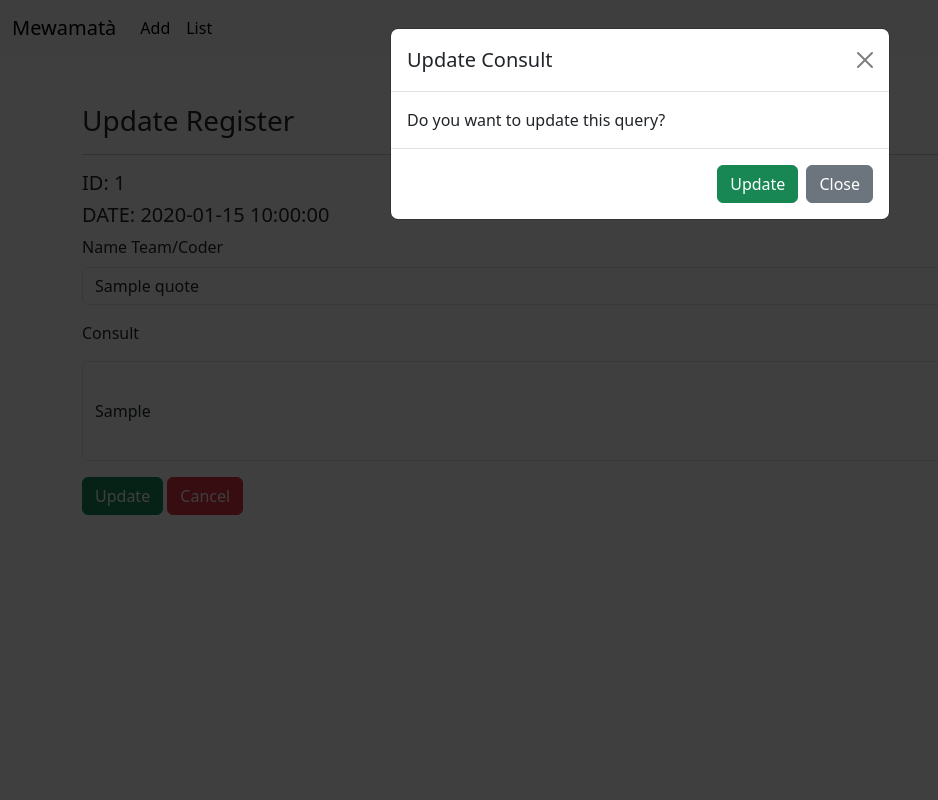
After one commit to mattsandovalb/CRUD-Consultorio-del-coder, a PHP site: page /view/edit.php?id=1 in a window 1280 px wide, after a click on "Update". The commit adds this page. Shown: the whole page, without its empty margins (0-938 px from the left). Run offline with PHP 8.4, Linux system fonts and the light colour scheme; tables that the repository leaves empty or names only in its code hold one stand-in row (values such as "Sample post").

Commit message:
Update and Delete dont work and Error 404

```diff
--- a/controller/consultController.php
+++ b/controller/consultController.php
@@ -19,5 +19,13 @@
         {
             return ($this->model->list()) ? $this->model->list() : false;
         }
+        public function update($id, $name)
+        {
+            return ($this->model->update( $id, $name) != false) ? header ("Location:list.php?id=".$id) : header ("Location:list.php");
+        }
+        public function delete($id)
+        {
+            return ($this->model->delete($id)) ? header("Location:list.php") : header ("Location:show.php?id=".$id) ;
+        }
     }
 ?>
--- a/index.php
+++ b/index.php
@@ -1,7 +1,7 @@
 <?php
-  require_once('./view/head/head.php')
+  require_once('./view/head.php')
 ?>
 
 <?php
-  require_once('./view/consult/create.php')
+  require_once('./view/create.php')
 ?>
--- a/model/consultModel.php
+++ b/model/consultModel.php
@@ -26,5 +26,18 @@
             $stament = $this->pdo->prepare(("SELECT * FROM quotes"));
             return ($stament->execute()) ?$stament->fetchAll() : false;
         }
+        public function update($id, $name)
+        {
+            $stament = $this->pdo->prepare("UPDATE quotes SET Name  = :Name WHERE id = :id");
+            $stament->bindParam(":Name", $name);
+            $stament->bindParam(":id", $id);
+            return ($stament->execute()) ? $id : false ;
+        }
+        public function delete($id)
+        {
+            $stament = $this->pdo->prepare("DELETE FROM quotes WHERE id = :id");
+            $stament->bindParam(":id", $id);
+            return ($stament->execute()) ? true : false ;
+        }
     }
 ?>
--- a/view/consult/create.php
+++ b/view/create.php
@@ -12,7 +12,7 @@
 
 
   <section class="general_section">
-    <form class="general_form" method="POST" autocomplete="off" action="../../../Brifing_CRUD/view/consult/send.php" >
+    <form class="general_form" method="POST" autocomplete="off" action="../../Brifing_CRUD/view/send.php" >
       <div class="form_div">
         <div class="mb-3">
             <label for="exampleInputName" class="form-label">Name Team/Coder</label>
@@ -23,7 +23,7 @@
             <textarea required  class="form-control" name="consult" placeholder="Consult" id="floatingTextarea2" style="height: 100px"></textarea>
         </div>
         <button name="submit" value="send" type="submit" class="btn btn-primary">Save</button>
-        <button name="submit" value="send" type="submit" class="btn btn-danger"><a class="text-decoration-none text-light" href="../../../Brifing_CRUD/index.php">Cancel</a></button>
+        <button name="submit" value="send" type="submit" class="btn btn-danger"><a class="text-decoration-none text-light" href="../index.php">Cancel</a></button>
       </div>
     </form>
     </section>
--- /dev/null
+++ b/view/delete.php
@@ -0,0 +1,5 @@
+<?php
+    require_once("c://xampp/htdocs/Brifing_CRUD/controller/consultController.php");
+    $obj = new consultController();
+    $obj->delete($_GET["id"]);
+?>
--- /dev/null
+++ b/view/edit.php
@@ -0,0 +1,67 @@
+<?php
+    require_once("C://xampp/htdocs/Brifing_CRUD/view/head.php");
+    require_once("C://xampp/htdocs/Brifing_CRUD/controller/consultController.php");
+    $obj = new consultController();
+    $card = $obj->show($_GET['id']);
+?>
+<!DOCTYPE html>
+<html lang="en">
+<head>
+    <meta charset="UTF-8">
+    <meta http-equiv="X-UA-Compatible" content="IE=edge">
+    <meta name="viewport" content="width=device-width, initial-scale=1.0">
+    <link href="https://cdn.jsdelivr.net/npm/bootstrap@5.3.0-alpha1/dist/css/bootstrap.min.css" rel="stylesheet" integrity="sha384-GLhlTQ8iRABdZLl6O3oVMWSktQOp6b7In1Zl3/Jr59b6EGGoI1aFkw7cmDA6j6gD" crossorigin="anonymous">
+    <link href="style.css" rel="stylesheet">
+    <title>Pues no mas</title>
+</head>
+<body>
+
+
+  <section class="general_section container">
+    <h3>Update Register</h3>
+    <hr>
+    <div>
+    <h5>ID: <?=$card[0]?></h5>
+    <h5>DATE: <?=$card[3]?></h5>
+    </div>
+    <form class="general_form" method="POST" autocomplete="off" action="./update.php" >
+      <div class="form_div">
+        <div class="mb-3">
+            <label for="exampleInputName" class="form-label text-bold">Name Team/Coder</label>
+            <input required  placeholder="Name" name="name" type="name" class="form-control" id="exampleInputEmail1" aria-describedby="emailHelp" value="<?= $card[1]?>">
+        </div>
+        <div class="mb-3">
+            <label for="floatingTextarea2" class="mb-3">Consult</label>
+            <input value="<?= $card[2]?>" required type="text"  class="form-control" name="consult" placeholder="Consult"  style="height: 100px" >
+        </div>
+        <!-- Button trigger modal -->
+        <button type="button" class="btn btn-success" data-bs-toggle="modal" data-bs-target="#exampleModal">
+                        Update
+                      </button>
+                      <button name="submit" value="send" type="submit" class="btn btn-danger"><a class="text-decoration-none text-light" href="./list.php">Cancel</a></button>
+                      <!-- Modal -->
+                      <div class="modal fade" id="exampleModal" tabindex="-1" aria-labelledby="exampleModalLabel" aria-hidden="true">
+                        <div class="modal-dialog">
+                          <div class="modal-content">
+                            <div class="modal-header">
+                              <h1 class="modal-title fs-5" id="exampleModalLabel">Update Consult</h1>
+                              <button type="button" class="btn-close" data-bs-dismiss="modal" aria-label="Close"></button>
+                            </div>
+                            <div class="modal-body">
+                            Do you want to update this query?
+                            </div>
+                            <div class="modal-footer">
+                                <button type="submit" class="btn btn-success">Update</button>
+                                <button type="button" class="btn btn-secondary" data-bs-dismiss="modal">Close</button>
+                            </div>
+
+      </div>
+
+
+    </form>
+    </section>
+
+    <script src="https://cdn.jsdelivr.net/npm/@popperjs/core@2.11.6/dist/umd/popper.min.js" integrity="sha384-oBqDVmMz9ATKxIep9tiCxS/Z9fNfEXiDAYTujMAeBAsjFuCZSmKbSSUnQlmh/jp3" crossorigin="anonymous"></script>
+    <script src="https://cdn.jsdelivr.net/npm/bootstrap@5.3.0-alpha1/dist/js/bootstrap.min.js" integrity="sha384-mQ93GR66B00ZXjt0YO5KlohRA5SY2XofN4zfuZxLkoj1gXtW8ANNCe9d5Y3eG5eD" crossorigin="anonymous"></script>
+</body>
+</html>
--- a/view/head/head.php
+++ b/view/head.php
@@ -22,7 +22,7 @@
               <a class="nav-link active" aria-current="page" href="../../../Brifing_CRUD/index.php">Add</a>
             </li>
             <li class="nav-item">
-              <a class="nav-link active" href="../../../Brifing_CRUD/view/consult/list.php">List</a>
+              <a class="nav-link active" href="../../../Brifing_CRUD/view/list.php">List</a>
             </li>
           </ul>
         </div>
--- a/view/consult/show.php
+++ b/view/show.php
@@ -1,5 +1,5 @@
 <?php
-    require_once("C://xampp/htdocs/Brifing_CRUD/view/head/head.php");
+    require_once("C://xampp/htdocs/Brifing_CRUD/view/head.php");
     require_once("C://xampp/htdocs/Brifing_CRUD/controller/consultController.php");
     $obj = new consultController();
     $date = $obj->show($_GET['id']);
--- /dev/null
+++ b/view/update.php
@@ -0,0 +1,5 @@
+<?php
+    require_once("C://xampp/htdocs/Brifing_CRUD/controller/consultController.php");
+    $obj = new consultController();
+    $obj->update($_POST['id'],$_POST['Name'] );
+?>
```
Also changed, not shown: view/list.php (renamed from view/consult/list.php, +8 -3 lines), view/consult/delete.php (deleted), view/consult/edit.php (deleted), view/consult/update.php (deleted), view/send.php (renamed from view/consult/send.php).
